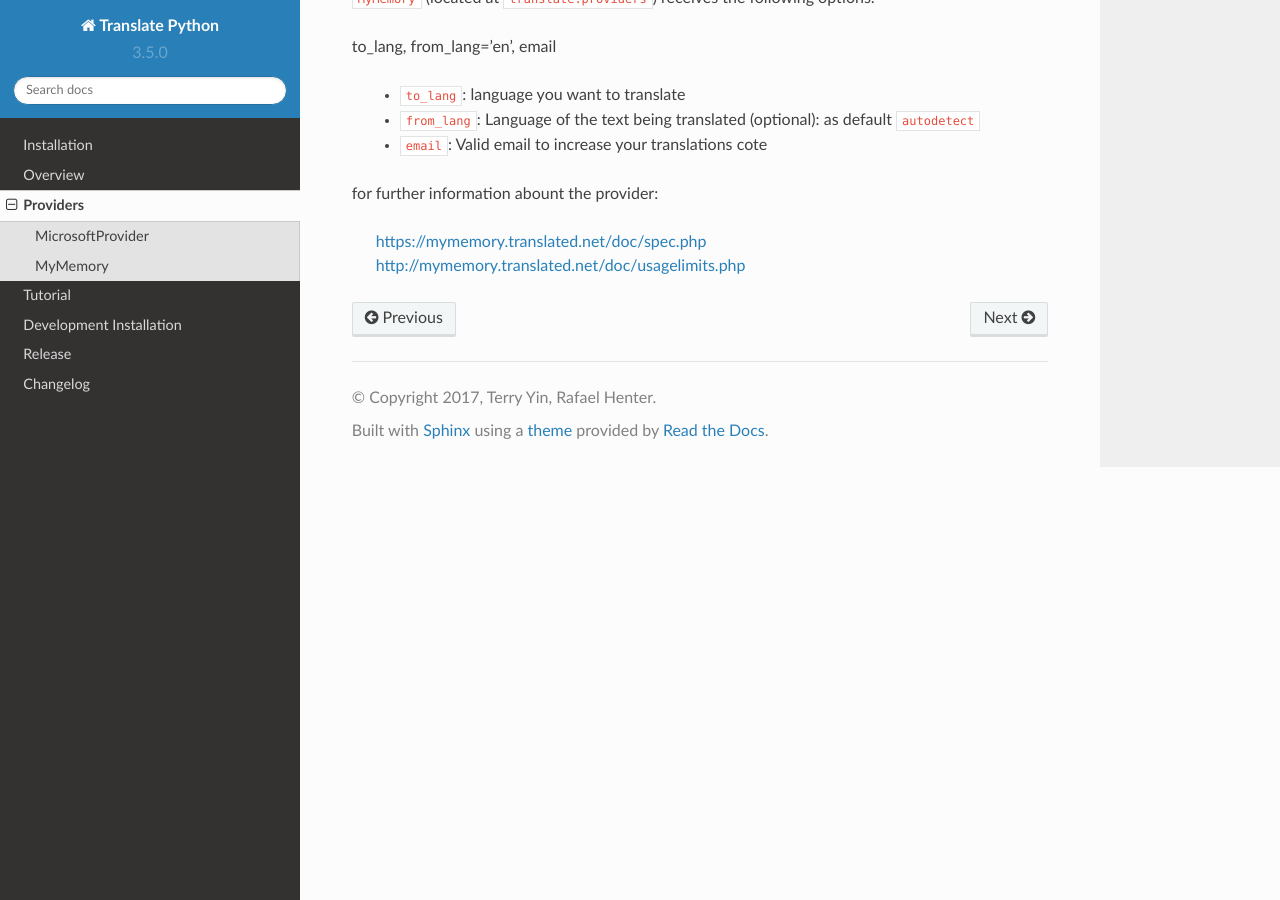
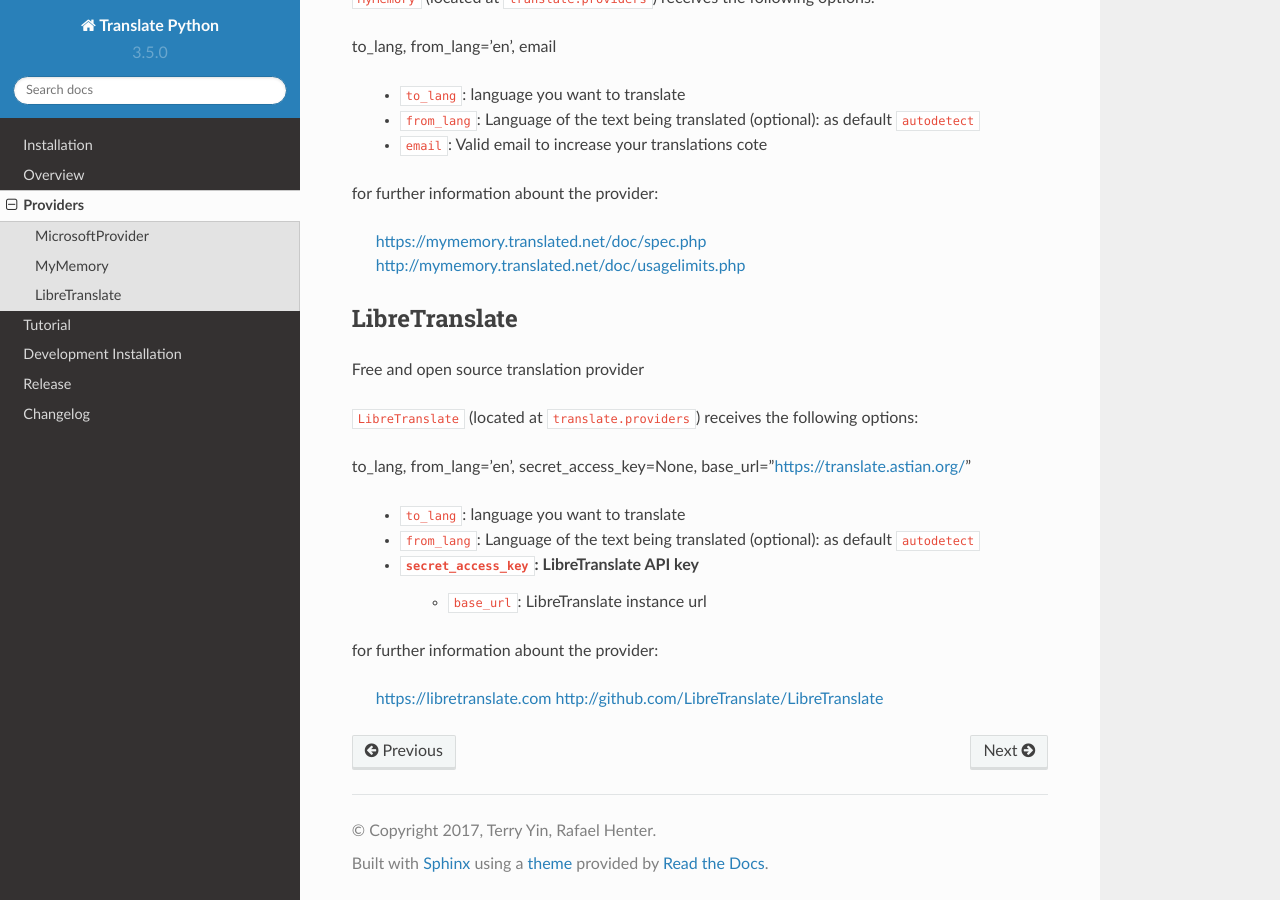
Before and after one commit to terryyin/translate-python, a Sphinx documentation site: the page built from docs/source/providers.rst, in a window 1280 px wide and 900 px high, scrolled down 770 px. Built offline with Sphinx 7.4.7 and the Read the Docs theme 2.0.0, drawn with Linux system fonts in a browser that asks for light colours.

Commit message:
Added LibreTranslate docs

```diff
--- a/README.rst
+++ b/README.rst
@@ -7,7 +7,7 @@ Translate Tool in Python
 
 Translate is a simple but powerful translation tool written in python with with support for
 multiple translation providers. By now we offer integration with Microsoft Translation API,
-Translated MyMemory API and DeepL's free and pro APIs
+Translated MyMemory API, LibreTranslate, and DeepL's free and pro APIs
 
 
 Why Should I Use This?
--- a/docs/source/providers.rst
+++ b/docs/source/providers.rst
@@ -40,3 +40,22 @@ for further information abount the provider:
 
     https://mymemory.translated.net/doc/spec.php
     http://mymemory.translated.net/doc/usagelimits.php
+
+LibreTranslate
+--------
+
+Free and open source translation provider
+
+``LibreTranslate`` (located at ``translate.providers``) receives the following options:
+
+to_lang, from_lang='en', secret_access_key=None, base_url="https://translate.astian.org/"
+
+    * ``to_lang``: language you want to translate
+    * ``from_lang``: Language of the text being translated  (optional): as default ``autodetect``
+    * ``secret_access_key``: LibreTranslate API key
+	* ``base_url``: LibreTranslate instance url
+
+for further information abount the provider:
+
+    https://libretranslate.com
+    http://github.com/LibreTranslate/LibreTranslate
```
